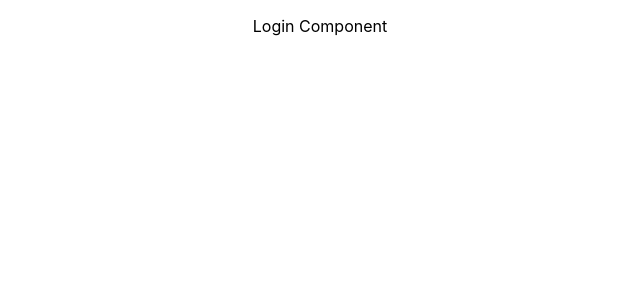
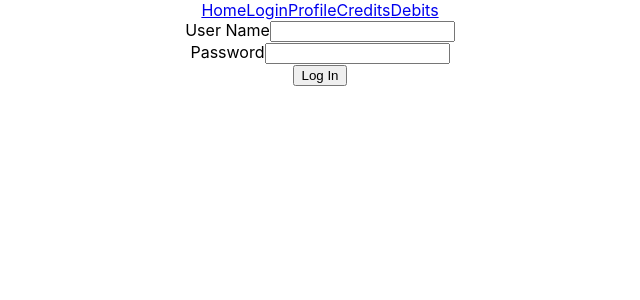
Before and after one commit to NotEmily3203/assignment-3v2, a React (Create React App) app: page /login in a window 1280 px wide. Shown: the top 300 px of the page, without its empty margins (320-960 px from the left). Built offline with nearby package versions, Linux system fonts and the light colour scheme.

Commit message:
translate Home, Login, UserProfile and App.js, implemented Navbar

```diff
--- a/package.json
+++ b/package.json
@@ -1,4 +1,5 @@
 {
+  "homepage": "https://notemily3203.github.io/assignment-3v2/",
   "name": "assignment-3v2",
   "version": "0.1.0",
   "private": true,
@@ -13,6 +14,8 @@
     "web-vitals": "^2.1.4"
   },
   "scripts": {
+    "predeploy": "npm run build",
+    "deploy": "gh-pages -d build",
     "start": "react-scripts start",
     "build": "react-scripts build",
     "test": "react-scripts test",
--- a/src/App.js
+++ b/src/App.js
@@ -1,27 +1,38 @@
 import logo from './logo.svg';
 import './App.css';
 import {Routes, Route} from 'react-router-dom';
-
+import React, {useState} from 'react';
+import Navbar from './components/Navbar';
 import Home from './components/Home';
 import Login from './components/Login';
 import Credits from './components/Credits';
 import Debits from './components/Debits'
+import UserProfile from './components/UserProfile';
 
 function App() {
-  var user = {
-    accountBalance: 1234567.89,
-      /*creditList: [],
+  const [user, setUser] = useState(
+    { accountBalance: 1234567.89,
+      creditList: [],
       debitList: [],
       currentUser: {
         userName: 'Joe Smith',
         memberSince: '11/22/99',
-      }*/
+      }
+    }
+  );
+
+  const mockLogIn = (logInInfo) => {  // Update state's currentUser (userName) after "Log In" button is clicked
+    setUser({currentUser: {userName: logInInfo.userName, memberSince: '11/22/99'}})
   }
+
+
   return (
     <div className="App">
+      <Navbar/>
       <Routes>
         <Route path="/" element={<Home balance = {user.accountBalance}/>}/>
-        <Route path="/login" element={<Login/>}/>
+        <Route path="/login" element={<Login mockLogin={mockLogIn}/>}/>
+        <Route path="/profile" element={<UserProfile userName={user.currentUser.userName} memberSince={user.currentUser.memberSince}/>}/>
         <Route path="/credits" element={<Credits/>}/>
         <Route path="/debits" element={<Debits/>}/>
       </Routes>
--- a/src/components/Home.jsx
+++ b/src/components/Home.jsx
@@ -1,14 +1,12 @@
 import React from 'react';
-import { Link } from "react-router-dom";
 
 import AccountBalance from './AccountBalance';
 const Home = ({balance}) => {
     return(
         <div>
-            <Link to='/'>Home</Link>
-            <Link to="/login">Login</Link>
-            <Link to="/credits">Credits</Link>
-            <Link to="/debits">Debits</Link>
+            <img src="https://picsum.photos/200/200" alt="bank"/>
+            <h1>Bank of React</h1>
+
             <AccountBalance balance={balance}/>
         </div>
     )
--- a/src/components/Login.jsx
+++ b/src/components/Login.jsx
@@ -1,8 +1,41 @@
-import React from 'react';
-const Login = () => {
+import React, {useState} from 'react';
+import { redirect } from 'react-router-dom'
+const Login = ({mockLogin}) => {
+    const [userDetails, setUserDetails] = useState(
+        {   user: {userName: '',
+                  password: ''},
+            redirect: false}
+    );
+    const handleChange = (e) => {
+        var currUserName = e.target.value;
+        setUserDetails({user:{userName: currUserName, password: ''}});
+    };
+    const handleSubmit = (e) => {
+        e.preventDefault();
+        mockLogin(userDetails.user);
+        setUserDetails({redirect: true});
+    }
     return(
         <div>
-            <p>Login Component</p>
+            {userDetails.redirect ?
+                <div>
+                <p>login successful</p>
+                </div>
+            :
+                <div>
+                    <form onSubmit={handleSubmit}>
+                        <div>
+                            <label>User Name</label>
+                            <input type="text" name="userName" onChange={handleChange} />
+                        </div>
+                        <div>
+                            <label>Password</label>
+                            <input type="password" name="password" />
+                        </div>
+                        <button>Log In</button>
+                    </form>
+                </div>
+            }
         </div>
     )
 }
--- /dev/null
+++ b/src/components/Navbar.jsx
@@ -0,0 +1,16 @@
+import React from 'react';
+import { Link } from "react-router-dom";
+
+const Navbar = () => {
+    return (
+        <div>
+            <Link to='/'>Home</Link>
+            <Link to="/login">Login</Link>
+            <Link to="/profile">Profile</Link>
+            <Link to="/credits">Credits</Link>
+            <Link to="/debits">Debits</Link>
+        </div>
+    )
+}
+
+export default Navbar;
--- a/src/components/UserProfile.jsx
+++ b/src/components/UserProfile.jsx
@@ -1,9 +1,11 @@
 import React from 'react';
-const Login = () => {
+const UserProfile = ({userName, memberSince}) => {
     return(
         <div>
-            <p>Login Component</p>
+            <p>User Profile</p>
+            <p>Username : {userName}</p>
+            <p>Member Since : {memberSince}</p>
         </div>
     )
 }
-export default Login;
+export default UserProfile;
```
